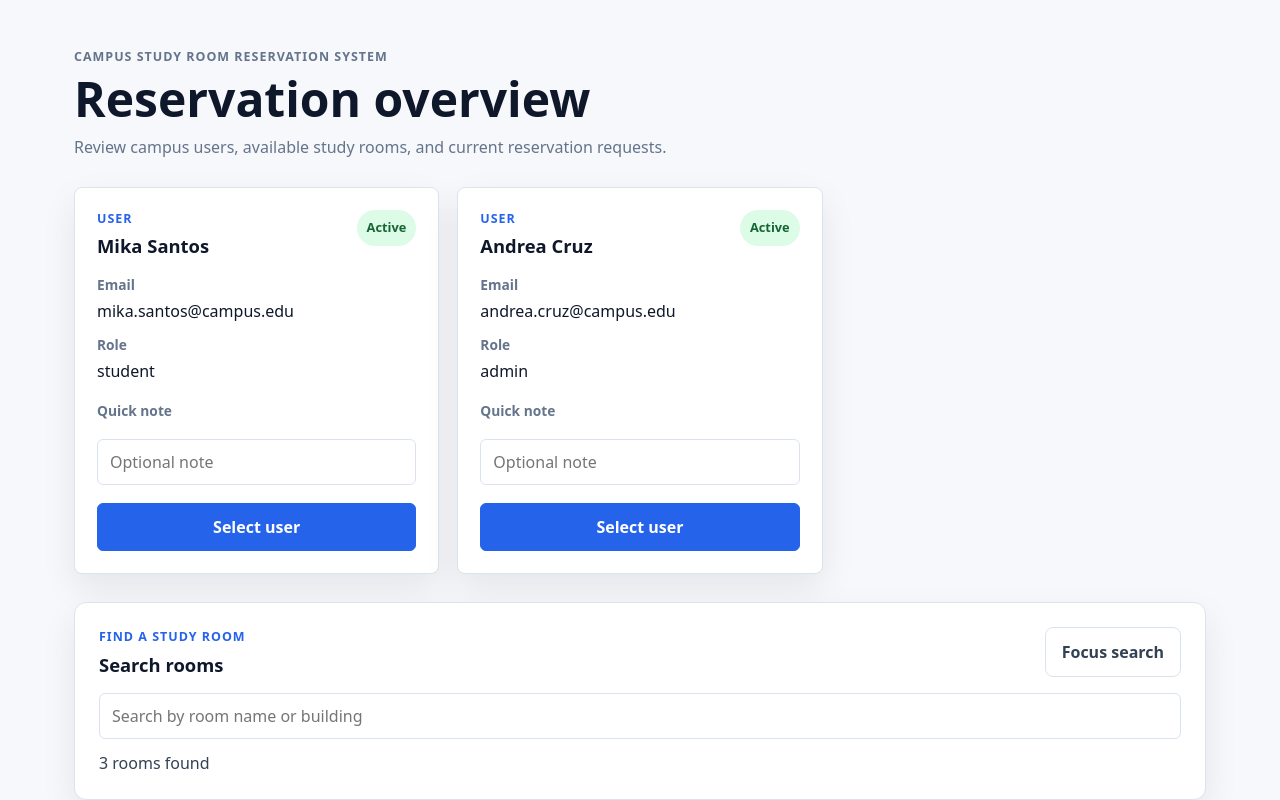
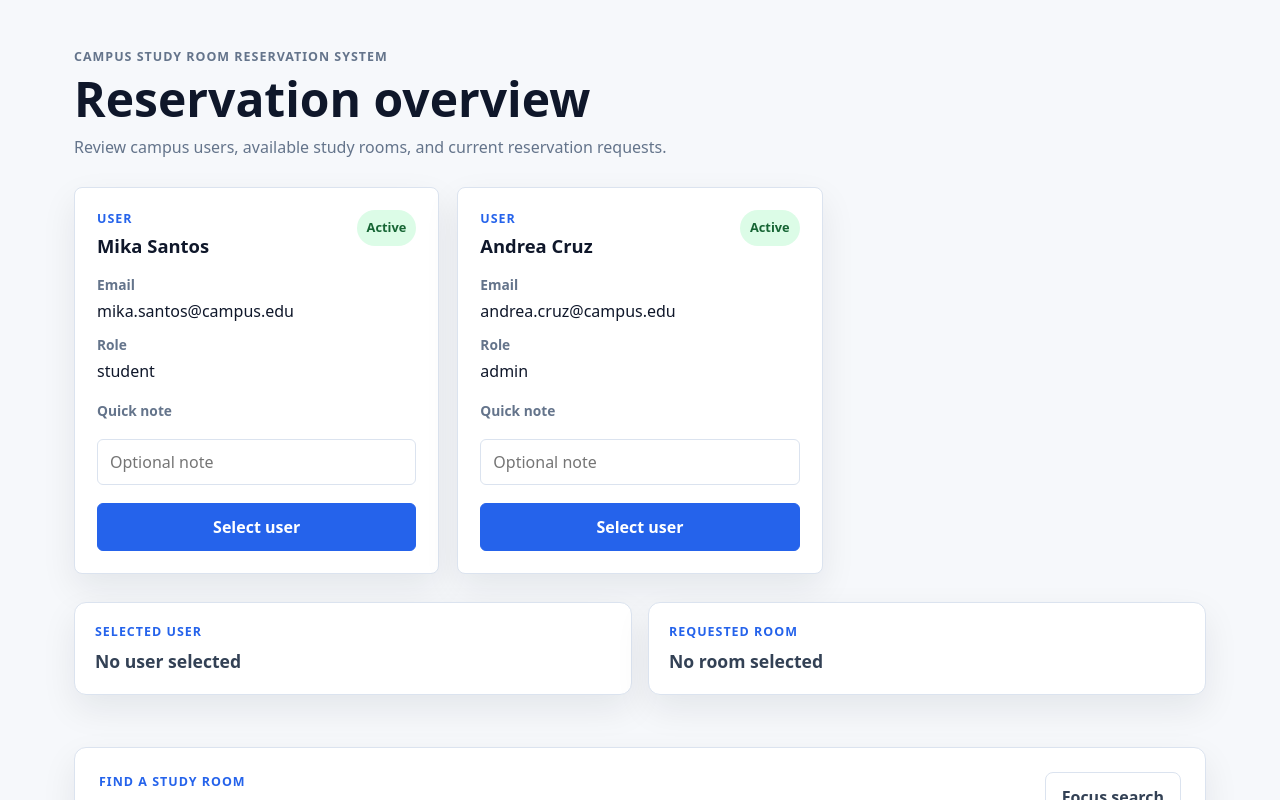
Before and after one commit to amseph/itelect4-project, a React (Vite) app: page / in a window 1280 px wide. Shown: the top 800 px of the page. Built offline with nearby package versions, Linux system fonts and the light colour scheme.

Commit message:
Connect user and room selection state

```diff
--- a/src/App.css
+++ b/src/App.css
@@ -203,3 +203,31 @@
   border: 1px dashed var(--border);
   border-radius: 0.75rem;
 }
+
+.selection-summary {
+  display: grid;
+  grid-template-columns: repeat(2, minmax(0, 1fr));
+  gap: 1rem;
+  margin-bottom: 1.5rem;
+}
+
+.selection-summary > div {
+  padding: 1.25rem;
+  border: 1px solid var(--border);
+  border-radius: 0.75rem;
+  background: var(--surface);
+  box-shadow: var(--shadow);
+}
+
+.selection-value {
+  margin: 0.35rem 0 0;
+  font-size: 1.1rem;
+  font-weight: 700;
+  color: var(--text);
+}
+
+@media (max-width: 700px) {
+  .selection-summary {
+    grid-template-columns: 1fr;
+  }
+}
--- a/src/App.tsx
+++ b/src/App.tsx
@@ -81,6 +81,8 @@ function App() {
   const [isLoading, setIsLoading] = useState<boolean>(true)
   const [searchTerm, setSearchTerm] = useState<string>('')
   const searchInputRef = useRef<HTMLInputElement>(null)
+  const [selectedUser, setSelectedUser] = useState<User | null>(null)
+  const [selectedRoom, setSelectedRoom] = useState<StudyRoom | null>(null)
 
   useEffect(() => {
     const timerId = window.setTimeout(() => {
@@ -106,11 +108,11 @@ function App() {
   }
 
   const handleUserSelect = (user: User): void => {
-    console.info(`Selected user: ${user.name}`)
+    setSelectedUser(user)
   }
 
   const handleRoomReserve = (room: StudyRoom): void => {
-    console.info(`Reserve room requested: ${room.name}`)
+    setSelectedRoom(room)
   }
 
   const filteredRooms = rooms.filter((room) => {
@@ -154,6 +156,22 @@ function App() {
           />
         ))}
       </section>
+
+  <section className="selection-summary" aria-label="Current selection">
+    <div>
+      <p className="eyebrow">Selected user</p>
+      <p className="selection-value">
+        {selectedUser ? selectedUser.name : 'No user selected'}
+      </p>
+    </div>
+
+    <div>
+      <p className="eyebrow">Requested room</p>
+      <p className="selection-value">
+        {selectedRoom ? selectedRoom.name : 'No room selected'}
+      </p>
+    </div>
+  </section>
 
   <section className="search-section" aria-label="Room search">
     <div className="search-header">
```
